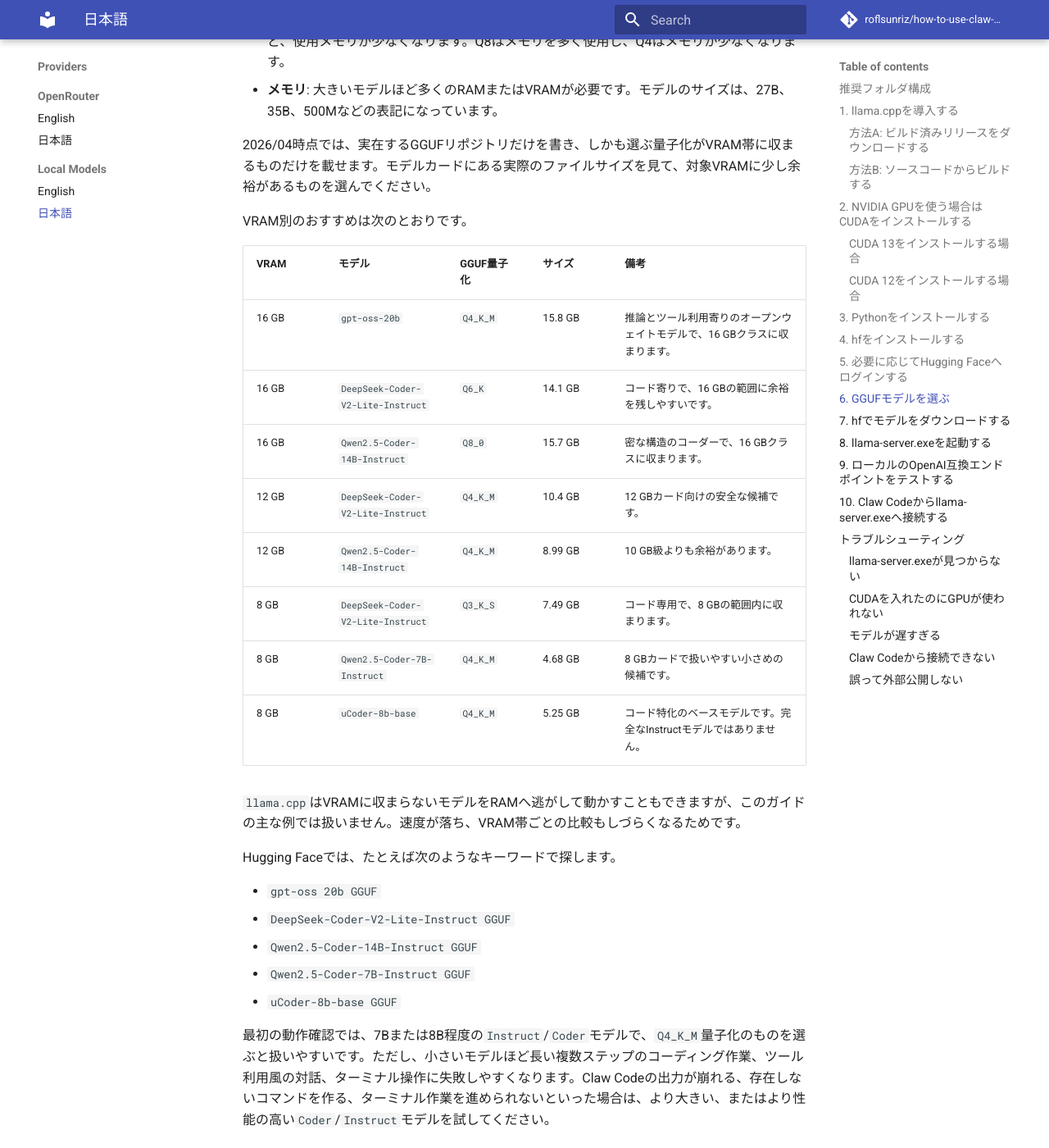
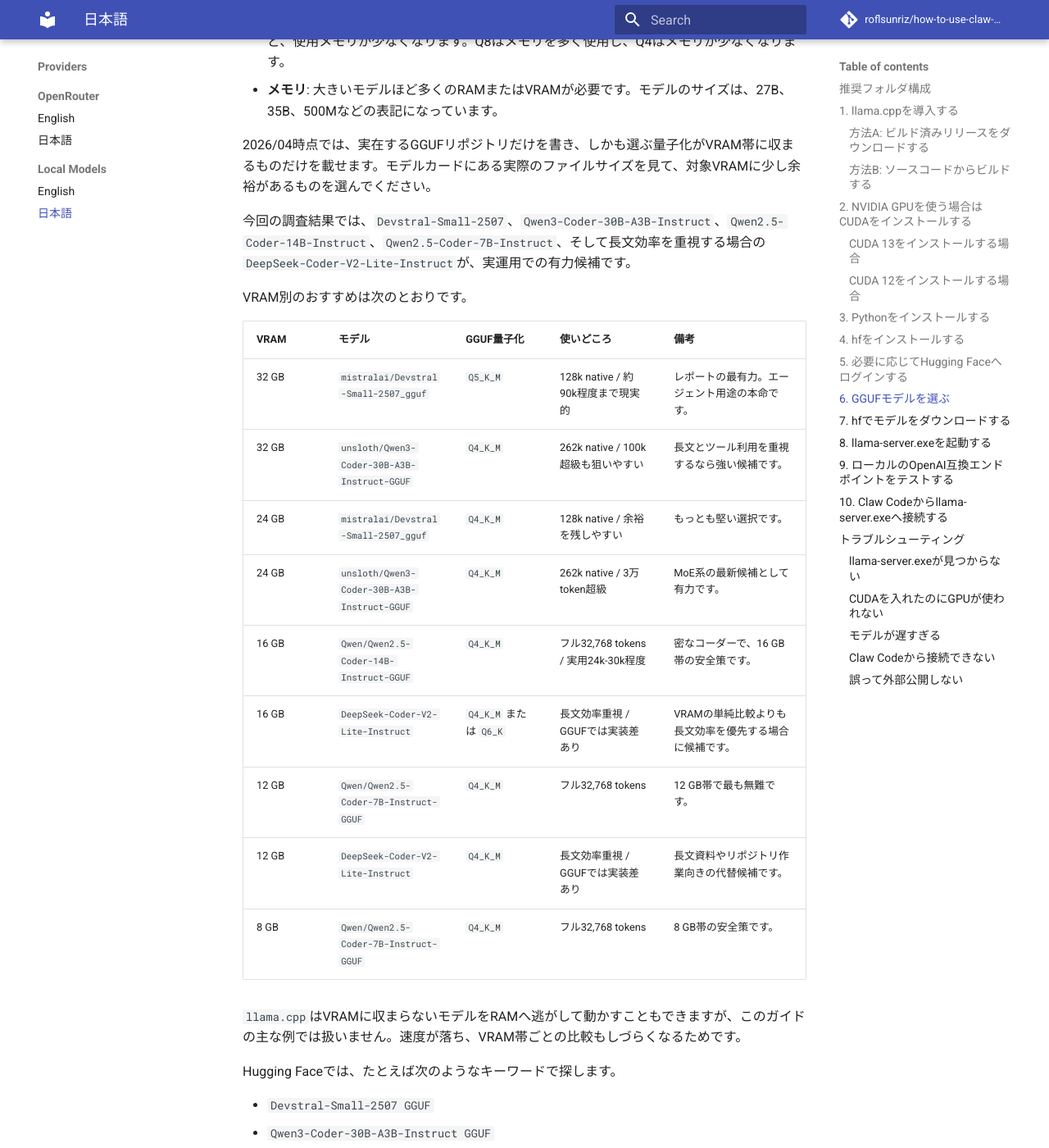
Before and after one commit to roflsunriz/how-to-use-claw-code, an MkDocs documentation site: the page built from docs/LOCAL-MODELS-ja-JP.md, in a window 1280 px wide and 1400 px high, scrolled down 5227 px. Shown: the whole window at 82% size. Built offline with MkDocs 1.6.1 and Material for MkDocs 9.7.7, drawn with Linux system fonts in a browser that asks for light colours; comment, search, counter and statistics services are not loaded; some of the changed text lies outside the part shown.

Commit message:
feat: Update local models documentation to reflect new model names and recommendations for VRAM usage

````diff
--- a/docs/LOCAL-MODELS-ja-JP.md
+++ b/docs/LOCAL-MODELS-ja-JP.md
@@ -26,7 +26,7 @@
 ├── llama.cpp\
 │   └── llama-server.exe
 └── models\
-    └── qwen3.6-35b-iq4\
+    └── devstral-small-2507-q4km\
         └── model.gguf
 ```
 
@@ -201,30 +201,34 @@ hf login
 
 2026/04時点では、実在するGGUFリポジトリだけを書き、しかも選ぶ量子化がVRAM帯に収まるものだけを載せます。モデルカードにある実際のファイルサイズを見て、対象VRAMに少し余裕があるものを選んでください。
 
+今回の調査結果では、`Devstral-Small-2507`、`Qwen3-Coder-30B-A3B-Instruct`、`Qwen2.5-Coder-14B-Instruct`、`Qwen2.5-Coder-7B-Instruct`、そして長文効率を重視する場合の`DeepSeek-Coder-V2-Lite-Instruct`が、実運用での有力候補です。
+
 VRAM別のおすすめは次のとおりです。
 
-| VRAM | モデル | GGUF量子化 | サイズ | 備考 |
+| VRAM | モデル | GGUF量子化 | 使いどころ | 備考 |
 | --- | --- | --- | --- | --- |
-| 16 GB | `gpt-oss-20b` | `Q4_K_M` | 15.8 GB | 推論とツール利用寄りのオープンウェイトモデルで、16 GBクラスに収まります。 |
-| 16 GB | `DeepSeek-Coder-V2-Lite-Instruct` | `Q6_K` | 14.1 GB | コード寄りで、16 GBの範囲に余裕を残しやすいです。 |
-| 16 GB | `Qwen2.5-Coder-14B-Instruct` | `Q8_0` | 15.7 GB | 密な構造のコーダーで、16 GBクラスに収まります。 |
-| 12 GB | `DeepSeek-Coder-V2-Lite-Instruct` | `Q4_K_M` | 10.4 GB | 12 GBカード向けの安全な候補です。 |
-| 12 GB | `Qwen2.5-Coder-14B-Instruct` | `Q4_K_M` | 8.99 GB | 10 GB級よりも余裕があります。 |
-| 8 GB | `DeepSeek-Coder-V2-Lite-Instruct` | `Q3_K_S` | 7.49 GB | コード専用で、8 GBの範囲内に収まります。 |
-| 8 GB | `Qwen2.5-Coder-7B-Instruct` | `Q4_K_M` | 4.68 GB | 8 GBカードで扱いやすい小さめの候補です。 |
-| 8 GB | `uCoder-8b-base` | `Q4_K_M` | 5.25 GB | コード特化のベースモデルです。完全なInstructモデルではありません。 |
+| 32 GB | `mistralai/Devstral-Small-2507_gguf` | `Q5_K_M` | 128k native / 約90k程度まで現実的 | レポートの最有力。エージェント用途の本命です。 |
+| 32 GB | `unsloth/Qwen3-Coder-30B-A3B-Instruct-GGUF` | `Q4_K_M` | 262k native / 100k超級も狙いやすい | 長文とツール利用を重視するなら強い候補です。 |
+| 24 GB | `mistralai/Devstral-Small-2507_gguf` | `Q4_K_M` | 128k native / 余裕を残しやすい | もっとも堅い選択です。 |
+| 24 GB | `unsloth/Qwen3-Coder-30B-A3B-Instruct-GGUF` | `Q4_K_M` | 262k native / 3万token超級 | MoE系の最新候補として有力です。 |
+| 16 GB | `Qwen/Qwen2.5-Coder-14B-Instruct-GGUF` | `Q4_K_M` | フル32,768 tokens / 実用24k-30k程度 | 密なコーダーで、16 GB帯の安全策です。 |
+| 16 GB | `DeepSeek-Coder-V2-Lite-Instruct` | `Q4_K_M` または `Q6_K` | 長文効率重視 / GGUFでは実装差あり | VRAMの単純比較よりも長文効率を優先する場合に候補です。 |
+| 12 GB | `Qwen/Qwen2.5-Coder-7B-Instruct-GGUF` | `Q4_K_M` | フル32,768 tokens | 12 GB帯で最も無難です。 |
+| 12 GB | `DeepSeek-Coder-V2-Lite-Instruct` | `Q4_K_M` | 長文効率重視 / GGUFでは実装差あり | 長文資料やリポジトリ作業向きの代替候補です。 |
+| 8 GB | `Qwen/Qwen2.5-Coder-7B-Instruct-GGUF` | `Q4_K_M` | フル32,768 tokens | 8 GB帯の安全策です。 |
 
 `llama.cpp`はVRAMに収まらないモデルをRAMへ逃がして動かすこともできますが、このガイドの主な例では扱いません。速度が落ち、VRAM帯ごとの比較もしづらくなるためです。
 
 Hugging Faceでは、たとえば次のようなキーワードで探します。
 
-- `gpt-oss 20b GGUF`
+- `Devstral-Small-2507 GGUF`
+- `Qwen3-Coder-30B-A3B-Instruct GGUF`
 - `DeepSeek-Coder-V2-Lite-Instruct GGUF`
 - `Qwen2.5-Coder-14B-Instruct GGUF`
 - `Qwen2.5-Coder-7B-Instruct GGUF`
-- `uCoder-8b-base GGUF`
+- `Qwen2.5-Coder-32B-Instruct GGUF`
 
-最初の動作確認では、7Bまたは8B程度の`Instruct`/`Coder`モデルで、`Q4_K_M`量子化のものを選ぶと扱いやすいです。ただし、小さいモデルほど長い複数ステップのコーディング作業、ツール利用風の対話、ターミナル操作に失敗しやすくなります。Claw Codeの出力が崩れる、存在しないコマンドを作る、ターミナル作業を進められないといった場合は、より大きい、またはより性能の高い`Coder`/`Instruct`モデルを試してください。
+最初の動作確認では、`Qwen2.5-Coder-7B-Instruct-GGUF`の`Q4_K_M`量子化がいちばん安全で扱いやすいです。Claw Codeの出力が崩れる、存在しないコマンドを作る、ターミナル作業を進められないといった場合は、`Qwen2.5-Coder-14B-Instruct-GGUF`か`Devstral-Small-2507`へ上げてください。
 
 ## 7. hfでモデルをダウンロードする
 
@@ -250,19 +254,19 @@ hf download REPOSITORY_NAME FILE_NAME.gguf --local-dir .\MODEL_FOLDER
 例:
 
 ```powershell
-hf download unsloth/Qwen3.6-35B-A3B-GGUF Qwen3.6-35B-A3B-UD-IQ4_XS.gguf --local-dir .\qwen3.6-35b-iq4
+hf download mistralai/Devstral-Small-2507_gguf Devstral-Small-2507-Q4_K_M.gguf --local-dir .\devstral-small-2507-q4km
 ```
 
 ダウンロード後、ファイルが存在することを確認します。
 
 ```powershell
-Get-ChildItem .\qwen3.6-35b-iq4 -Filter *.gguf
+Get-ChildItem .\devstral-small-2507-q4km -Filter *.gguf
 ```
 
 扱いやすいように、モデルファイル名を`model.gguf`へ変更しておくこともできます。
 
 ```powershell
-Rename-Item .\qwen3.6-35b-iq4\Qwen3.6-35B-A3B-UD-IQ4_XS.gguf model.gguf
+Rename-Item .\devstral-small-2507-q4km\Devstral-Small-2507-Q4_K_M.gguf model.gguf
 ```
 
 ## 8. llama-server.exeを起動する
@@ -277,10 +281,10 @@ Set-Location "$env:USERPROFILE\Documents\local-ai\llama.cpp"
 
 ```powershell
 .\llama-server.exe `
-  -m "$env:USERPROFILE\Documents\local-ai\models\qwen3.6-35b-iq4\model.gguf" `
+  -m "$env:USERPROFILE\Documents\local-ai\models\devstral-small-2507-q4km\model.gguf" `
   --host 127.0.0.1 `
   --port 8000 `
-  --alias qwen3.6-35b-iq4-local `
+  --alias devstral-small-2507-q4km-local `
   -c 8192
 ```
 
@@ -306,7 +310,7 @@ Invoke-RestMethod `
   -Uri "http://127.0.0.1:8000/v1/chat/completions" `
   -Method Post `
   -ContentType "application/json" `
-  -Body '{"model":"qwen3.6-35b-iq4-local","messages":[{"role":"user","content":"Say hello in one sentence."}]}'
+  -Body '{"model":"devstral-small-2507-q4km-local","messages":[{"role":"user","content":"Say hello in one sentence."}]}'
 ```
 
 正常に動作していれば、ローカルモデルからの応答が返ります。
@@ -325,19 +329,19 @@ $env:OPENAI_BASE_URL = "http://127.0.0.1:8000/v1"
 Debugビルドの場合:
 
 ```powershell
-.\target\debug\claw.exe --model "openai/qwen3.6-35b-iq4-local"
+.\target\debug\claw.exe --model "openai/devstral-small-2507-q4km-local"
 ```
 
 Releaseビルドの場合:
 
 ```powershell
-.\target\release\claw.exe --model "openai/qwen3.6-35b-iq4-local"
+.\target\release\claw.exe --model "openai/devstral-small-2507-q4km-local"
 ```
 
 すでに`claw.exe`へ`Path`を通している場合は、次のように実行できます。
 
 ```powershell
-claw --model "openai/qwen3.6-35b-iq4-local"
+claw --model "openai/devstral-small-2507-q4km-local"
 ```
 
 ## トラブルシューティング
````
Also changed, not shown: deep-research/deep-research-report.md (added, +158 -0 lines), docs/LOCAL-MODELS-en-US.md (+26 -22 lines).
